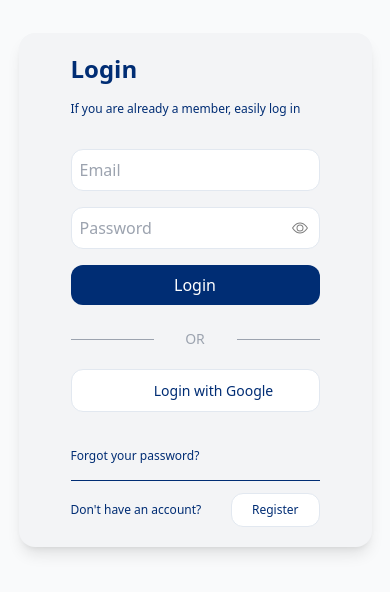
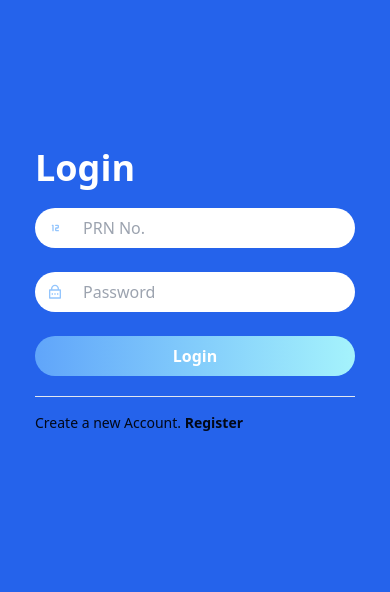
Before and after one commit to PradipSable07/StudyStack-Frontend, a React (Vite) app: page /login in a window 390 px wide. Shown: the part 132-724 px from the top of the page. Built offline with nearby package versions, Linux system fonts and the light colour scheme.

Commit message:
add login and register pages

```diff
--- a/src/pages/Login.jsx
+++ b/src/pages/Login.jsx
@@ -1,87 +1,57 @@
 import React from "react";
+import { RiLockPasswordLine } from "react-icons/ri";
+import { TbNumber12Small } from "react-icons/tb";
+import { Link } from "react-router-dom";
 
-const Login = () => {
+function Login() {
   return (
-		<section className='bg-gray-50 min-h-screen flex items-center justify-center'>
-			{/* login container */}
-			<div className='bg-gray-100 flex rounded-2xl shadow-lg max-w-3xl p-5 items-center'>
-				{/* form */}
-				<div className='md:w-1/2 px-8 md:px-16'>
-					<h2 className='font-bold text-2xl text-[#002D74]'>Login</h2>
-					<p className='text-xs mt-4 text-[#002D74]'>
-						If you are already a member, easily log in
-					</p>
+    <div className="h-screen w-screen bg-blue-600 flex justify-center items-center">
+      <div> </div>
+      <div className="bg-blue-600 max-w-80 grid gap-5">
+        <h1 className="text-4xl font-bold text-white">Login</h1>
 
-					<form action='' className='flex flex-col gap-4'>
+        <form action="" className="space-y-6 text-white">
+          <div className="relative">
+            <div className="absolute top-1 left-1 bg-white-medium rounded-full p-2 flex items-center justify-center text-blue-300">
+              <TbNumber12Small />
+            </div>
             <input
-							className='p-2 mt-8 rounded-xl border'
-							type='email'
-							name='email'
-							placeholder='Email'
+              type="text"
+              placeholder="PRN No."
+              required
+              className="w-80 bg-white-light py-2 px-12 rounded-full focus:bg-black-dark focus:outline-none focus:ring-1 focus:ring-neon-blue focus:drop-shadow-lg"
             />
-						<div className='relative'>
+          </div>
+          <div className="relative">
+            <div className="absolute top-1 left-1 bg-white-medium rounded-full p-2 flex items-center justify-center text-blue-300">
+              <RiLockPasswordLine />
+            </div>
             <input
-								className='p-2 rounded-xl border w-full'
-								type='password'
-								name='password'
-								placeholder='Password'
+              type="text"
+              placeholder="Password"
+              required
+              className="w-80 bg-white-light py-2 px-12 rounded-full focus:bg-black-dark focus:outline-none focus:ring-1 focus:ring-neon-blue focus:drop-shadow-lg"
             />
-							<svg
-								xmlns='http://www.w3.org/2000/svg'
-								width='16'
-								height='16'
-								fill='gray'
-								className='bi bi-eye absolute top-1/2 right-3 -translate-y-1/2'
-								viewBox='0 0 16 16'>
-								<path d='M16 8s-3-5.5-8-5.5S0 8 0 8s3 5.5 8 5.5S16 8 16 8zM1.173 8a13.133 13.133 0 0 1 1.66-2.043C4.12 4.668 5.88 3.5 8 3.5c2.12 0 3.879 1.168 5.168 2.457A13.133 13.133 0 0 1 14.828 8c-.058.087-.122.183-.195.288-.335.48-.83 1.12-1.465 1.755C11.879 11.332 10.119 12.5 8 12.5c-2.12 0-3.879-1.168-5.168-2.457A13.134 13.134 0 0 1 1.172 8z' />
-								<path d='M8 5.5a2.5 2.5 0 1 0 0 5 2.5 2.5 0 0 0 0-5zM4.5 8a3.5 3.5 0 1 1 7 0 3.5 3.5 0 0 1-7 0z' />
-							</svg>
           </div>
-						<button className='bg-[#002D74] rounded-xl text-white py-2 hover:scale-105 duration-300'>
+
+          <button className="bg-gradient-to-r from-blue-400 to-cyan-200 w-80 font-semibold rounded-full py-2">
             Login
           </button>
         </form>
-
-					<div className='mt-6 grid grid-cols-3 items-center text-gray-400'>
-						<hr className='border-gray-400' />
-						<p className='text-center text-sm'>OR</p>
-						<hr className='border-gray-400' />
-					</div>
-
-					<button className='bg-white border py-2 w-full rounded-xl mt-5 flex justify-center items-center text-sm hover:scale-105 duration-300 text-[#002D74]'>
-						<svg
-							className='mr-3'
-							xmlns='http://www.w3.org/2000/svg'
-							viewBox='0 0 48 48'
-							width='25px'>
-							{/* ... Google SVG paths */}
-						</svg>
-						Login with Google
-					</button>
-
-					<div className='mt-5 text-xs border-b border-[#002D74] py-4 text-[#002D74]'>
-						<a href='#'>Forgot your password?</a>
-					</div>
-
-					<div className='mt-3 text-xs flex justify-between items-center text-[#002D74]'>
-						<p>Don't have an account?</p>
-						<button className='py-2 px-5 bg-white border rounded-xl hover:scale-110 duration-300'>
+        <div className="text-dull-white border-t border-white-light pt-4 space-y-4 text-sm">
+          <p>
+            Create a new Account.{" "}
+            <Link
+              to={"/register"}
+              className="text-neon-blue font-semibold cursor-pointer"
+            >
               Register
-						</button>
+            </Link>
+          </p>
         </div>
       </div>
-
-				{/* image */}
-				<div className='md:block hidden w-1/2'>
-					<img
-						className='rounded-2xl'
-						src='https://images.unsplash.com/photo-1616606103915-dea7be788566?ixlib=rb-1.2.1&ixid=MnwxMjA3fDB8MHxwaG90by1wYWdlfHx8fGVufDB8fHx8&auto=format&fit=crop&w=1887&q=80'
-						alt='Login'
-					/>
     </div>
-			</div>
-		</section>
   );
-};
+}
 
 export default Login;
--- a/src/pages/Register.jsx
+++ b/src/pages/Register.jsx
@@ -1,7 +1,91 @@
 import React from "react";
+import { RiLockPasswordLine } from "react-icons/ri";
+import { TbNumber12Small } from "react-icons/tb";
+import { CgProfile } from "react-icons/cg";
+import { MdOutlineEmail } from "react-icons/md";
+import { Link } from "react-router-dom";
 
-const Register = () => {
-	return <div>Register</div>;
-};
+function SignUpPage() {
+  return (
+    <div className="h-screen w-screen bg-blue-600 flex justify-center items-center">
+      <div className="bg-blue-600 max-w-80 grid gap-5">
+        <h1 className="text-4xl font-bold text-white">Registration</h1>
+        <p className="text-dull-white">
+          Study Stack - Access to 300+ hours of courses, tutorials and
+          livestreams
+        </p>
+        <form action="" className="space-y-6 text-white">
+          <div className="relative">
+            <div className="absolute top-1 left-1 bg-white-medium rounded-full p-2 flex items-center justify-center text-blue-300">
+              <CgProfile />
+            </div>
+            <input
+              type="text"
+              placeholder="First Name"
+              required
+              className="w-80 bg-white-light py-2 px-12 rounded-full focus:bg-black-dark focus:outline-none focus:ring-1 focus:ring-neon-blue focus:drop-shadow-lg"
+            />
+          </div>
+          <div className="relative">
+            <div className="absolute top-1 left-1 bg-white-medium rounded-full p-2 flex items-center justify-center text-blue-300">
+              <CgProfile />
+            </div>
+            <input
+              type="text"
+              placeholder="Last Name"
+              required
+              className="w-80 bg-white-light py-2 px-12 rounded-full focus:bg-black-dark focus:outline-none focus:ring-1 focus:ring-neon-blue focus:drop-shadow-lg"
+            />
+          </div>
+          <div className="relative">
+            <div className="absolute top-1 left-1 bg-white-medium rounded-full p-2 flex items-center justify-center text-blue-300">
+              <TbNumber12Small />
+            </div>
+            <input
+              type="number"
+              placeholder="PRN Number"
+              required
+              className="w-80 bg-white-light py-2 px-12 rounded-full focus:bg-black-dark focus:outline-none focus:ring-1 focus:ring-neon-blue focus:drop-shadow-lg"
+            />
+          </div>
+          <div className="relative">
+            <div className="absolute top-1 left-1 bg-white-medium rounded-full p-2 flex items-center justify-center text-blue-300">
+              <MdOutlineEmail />
+            </div>
+            <input
+              type="email"
+              placeholder="Email Address"
+              required
+              className="w-80 bg-white-light py-2 px-12 rounded-full focus:bg-black-dark focus:outline-none focus:ring-1 focus:ring-neon-blue focus:drop-shadow-lg"
+            />
+          </div>
+          <div className="relative">
+            <div className="absolute top-1 left-1 bg-white-medium rounded-full p-2 flex items-center justify-center text-blue-300">
+              <RiLockPasswordLine />
+            </div>
+            <input
+              type="password"
+              placeholder="Password"
+              required
+              className="w-80 bg-white-light py-2 px-12 rounded-full focus:bg-black-dark focus:outline-none focus:ring-1 focus:ring-neon-blue focus:drop-shadow-lg"
+            />
+          </div>
+          <button className="bg-gradient-to-r from-blue-400 to-cyan-200 w-80 font-semibold rounded-full py-2">
+            Sign up
+          </button>
+        </form>
+        <div className="text-dull-white border-t border-white-light pt-4 space-y-4 text-sm">
+          <p>
+            Already have an account?{" "}
+            <Link to={"/login"} className="link font-medium">
+              {" "}
+              Login
+            </Link>
+          </p>
+        </div>
+      </div>
+    </div>
+  );
+}
 
-export default Register;
+export default SignUpPage;
```
Lines whose indentation alone changed are shown as unchanged.
